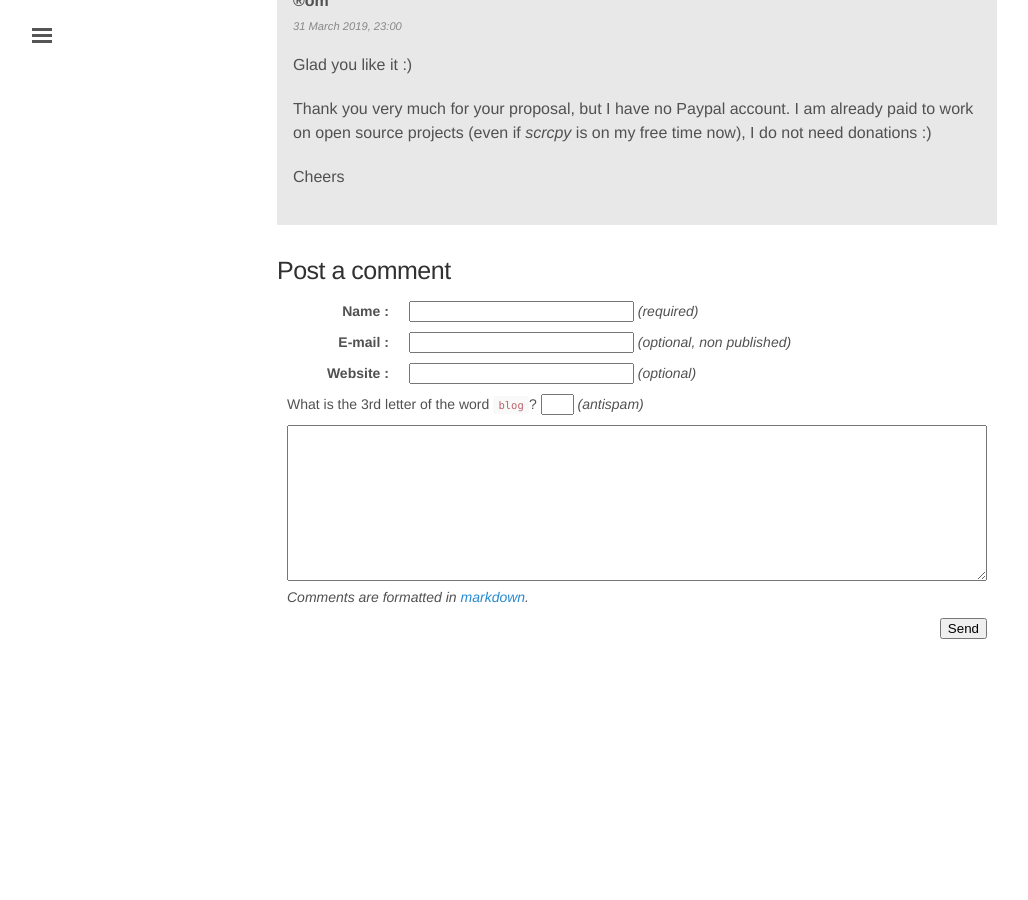
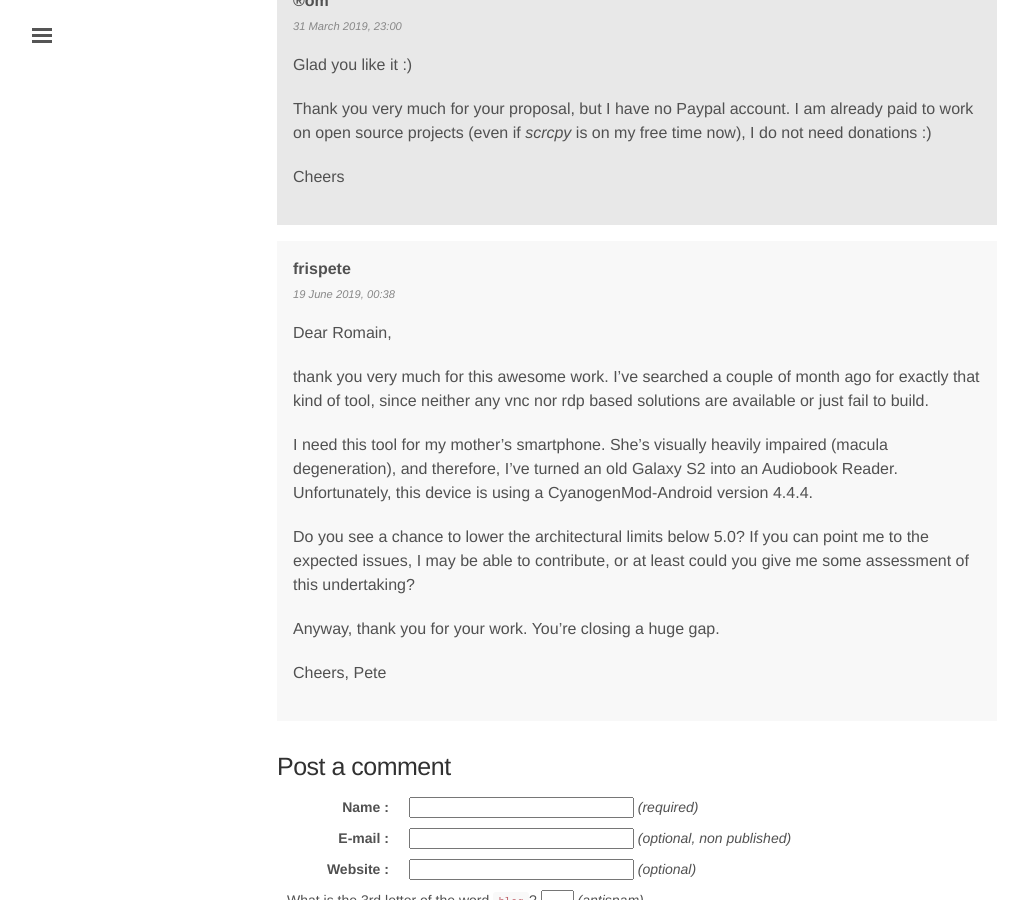
Before and after one commit to rom1v/blog.rom1v.com, a Jekyll site: the page built from _posts/2018-03-08-introducing-scrcpy.md, in a window 1280 px wide and 900 px high, scrolled down 26841 px. Shown: the whole window, without its empty margins (3-1031 px from the left). Built offline with Jekyll 4.4.1, drawn with Linux system fonts in a browser that asks for light colours; before the commit the page ends 27505 px from its top, so only the background shows below that.

Commit message:
Publish comment 67 for scrcpy

```diff
--- a/_data/comments-2018-03-introducing-scrcpy.yaml
+++ b/_data/comments-2018-03-introducing-scrcpy.yaml
@@ -731,3 +731,25 @@
     time now), I do not need donations :)
 
     Cheers
+- id: 67
+  author: frispete
+  date: 2019-06-19 00:38:39+02:00
+  contents: |
+    Dear Romain,
+
+    thank you very much for this awesome work. I've searched a couple of
+    month ago for exactly that kind of tool, since neither any vnc nor rdp
+    based solutions are available or just fail to build.
+
+    I need this tool for my mother's smartphone. She's visually heavily
+    impaired (macula degeneration), and therefore, I've turned an old Galaxy
+    S2 into an Audiobook Reader. Unfortunately, this device is using a
+    CyanogenMod-Android version 4.4.4.
+
+    Do you see a chance to lower the architectural limits below 5.0? If you
+    can point me to the expected issues, I may be able to contribute, or at
+    least could you give me some assessment of this undertaking?
+
+    Anyway, thank you for your work. You're closing a huge gap.
+
+    Cheers, Pete
```
